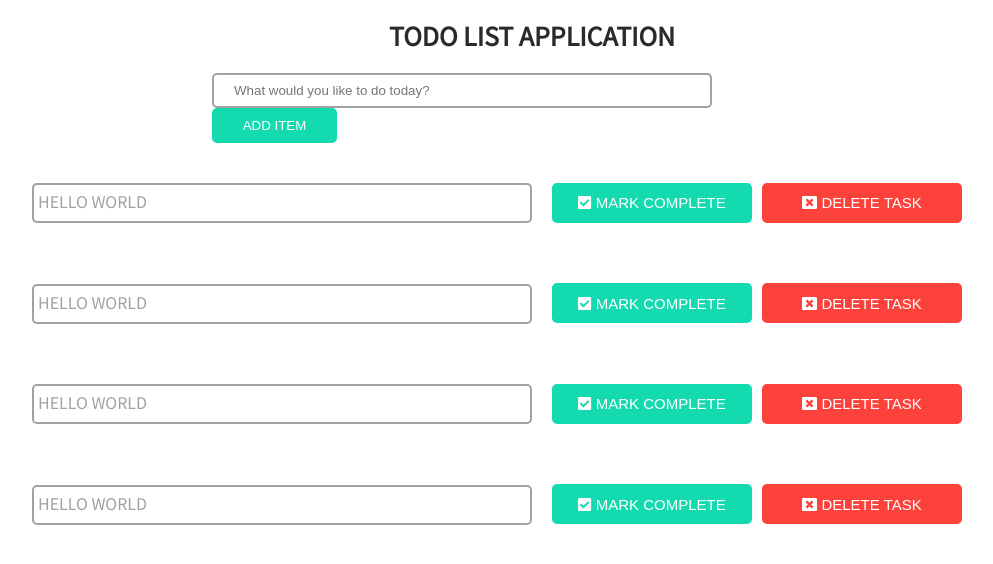
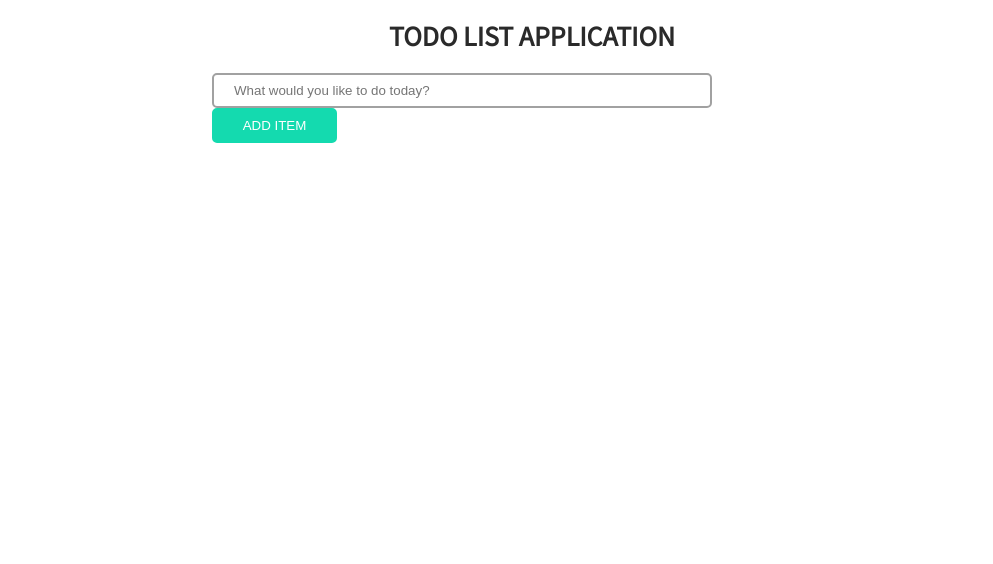
Before and after one commit to smazydev/todo-application, a React (Create React App) app: page / in a window 1280 px wide. Shown: the top 564 px of the page, without its empty margins (108-1101 px from the left). Built offline with nearby package versions, Linux system fonts and the light colour scheme.

Commit message:
Messing with input implementation

```diff
--- a/src/App.js
+++ b/src/App.js
@@ -1,18 +1,17 @@
+import {React,useState} from 'react';
 import './App.css';
 import {AddItemForm} from './components/AddItemForm';
-import {ToDoListItem} from './components/ToDoListItem';
+
 
 
 
 function App() {
+  const [item,setItem] = useState('');
+  const [todos,setTodos] = useState([]);
   return (
     <div className="App">
       <h1 className="Title">Todo List Application</h1>
-      <AddItemForm/>
-      <ToDoListItem/>
-      <ToDoListItem/>
-      <ToDoListItem/>
-      <ToDoListItem/>
+      <AddItemForm todos={todos} setTodos={setTodos} item={item} setItem={setItem}/>
     </div>
   );
 }
--- a/src/components/AddItemForm.js
+++ b/src/components/AddItemForm.js
@@ -1,11 +1,23 @@
-import React from 'react'
+import React from 'react';
 
-export const AddItemForm = () => {
+
+export const AddItemForm = ({setItem}) => {
+
+    const handleChange = (e) => {
+        setItem(e.target.value)
+    }
+
+    const handleSubmit = (e) => {
+        e.preventDefault()
+    };
+
     return (
         <div className="FormContainer">
-            <form>
-                <input className="AddItemForm" type="text" htmlFor="ToDoListItem" placeholder="What would you like to do today?"></input>
-                <button className="AddItemBtn" type="submit">Add Item</button>
+            <form onSubmit={handleSubmit}>
+                <input className="AddItemForm" onChange={handleChange}
+                type="text"  htmlFor="ToDoListItem" placeholder="What would you like to do today?">
+                </input>
+                <button className="AddItemBtn" value="submit">Add Item</button>
             </form>
         </div>
     )
--- a/src/components/ToDoListItem.js
+++ b/src/components/ToDoListItem.js
@@ -3,12 +3,13 @@ import {CheckCrossBtn} from '../components/CheckCrossBtn';
 import '../App.css';
 
 
-export const ToDoListItem = () => {
+export const ToDoListItem = ({Item}) => {
+
     return (
-        <div class="ListContainer">
+        <div className="ListContainer">
             <ul>
                 <li>
-                    Hello World
+                    {Item}
                 </li>
                 <CheckCrossBtn/>
             </ul>
```
